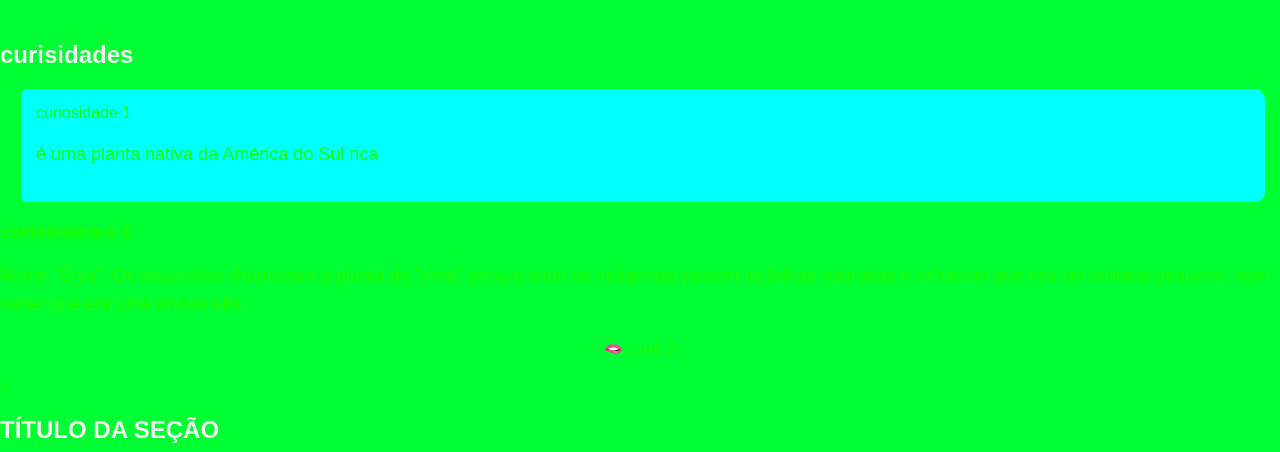
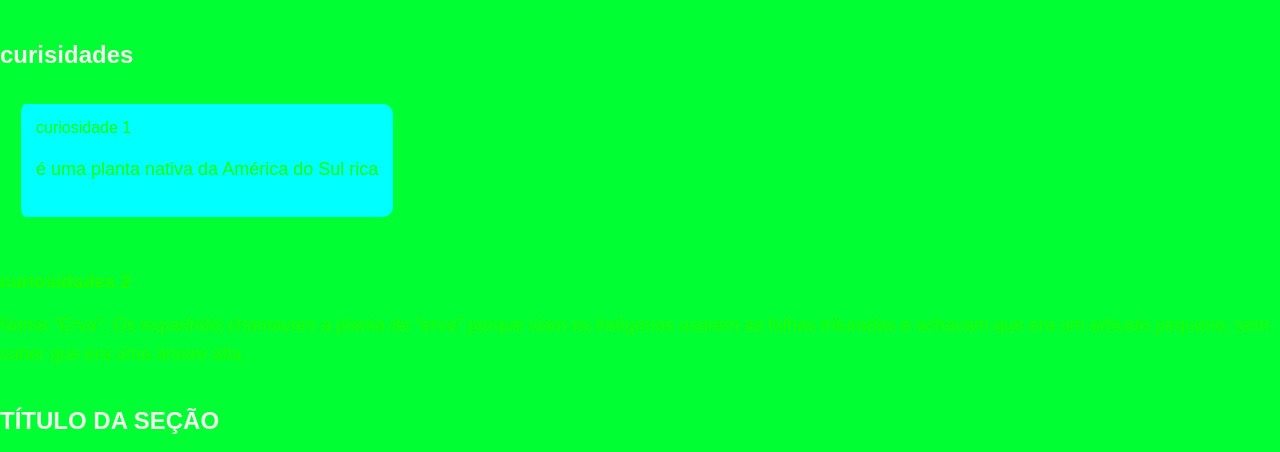
Before and after one commit to andersonpaixaocampos-oss/arte.paranaense, a plain HTML site: page index.html in a window 1280 px wide. Shown: the part 2493-2945 px from the top of the page. Drawn offline with Linux system fonts and the light colour scheme.

Commit message:
Ajustes realizados pelo professor

```diff
--- a/index.html
+++ b/index.html
@@ -1,4 +1,3 @@
-
 <!DOCTYPE html>
 <html lang="pt-BR">
 
@@ -79,6 +78,7 @@
         </section>
         <section id="curisidaes">
             <h2> curisidades</h2>
+            <div class="cards-curiosidades">
                 <div class="card">
                     <hr3>curiosidade 1</hr3>
                     <p>é uma planta nativa da América do Sul rica</p>
@@ -86,11 +86,11 @@
 
                 <div clas="card">
                     <h3>curiosidades 2</h3>
-                    <p>Nome "Erva": Os espanhóis chamavam a planta de "erva" porque viam os indígenas usarem as folhas trituradas e achavam que era um arbusto pequeno, sem saber que era uma árvore alta. </p>
+                    <p>Nome "Erva": Os espanhóis chamavam a planta de "erva" porque viam os indígenas usarem as folhas
+                        trituradas e achavam que era um arbusto pequeno, sem saber que era uma árvore alta. </p>
                 </div>
-                    <buton class="curtir">
-                        🫦 curtir <span> 0</span>
-                    </buton>>
+            </div>
+
         </section>
         <section id="memoria">
             <h2>TÍTULO DA SEÇÃO </h2>
@@ -101,7 +101,8 @@
                 <figcaption>
 
 
-                            <a href="https://www.artmajeur.com/renato-jesus/pt/obras-de-arte/16071553/vendedor-de-mate-tea-seller-rio-de-janeiro-brasil">
+                    <a
+                        href="https://www.artmajeur.com/renato-jesus/pt/obras-de-arte/16071553/vendedor-de-mate-tea-seller-rio-de-janeiro-brasil">
 
                     </a>
                 </figcaption>
@@ -115,7 +116,6 @@
         <p>projeto integrado entre educacao digital a arte</p>
     </footer>
 
-    </header>
     <button class="btn-tema" aria-label="alternar entre tema claro e escuro">
         🧉
     </button>
```
Lines whose indentation alone changed are shown as unchanged.
